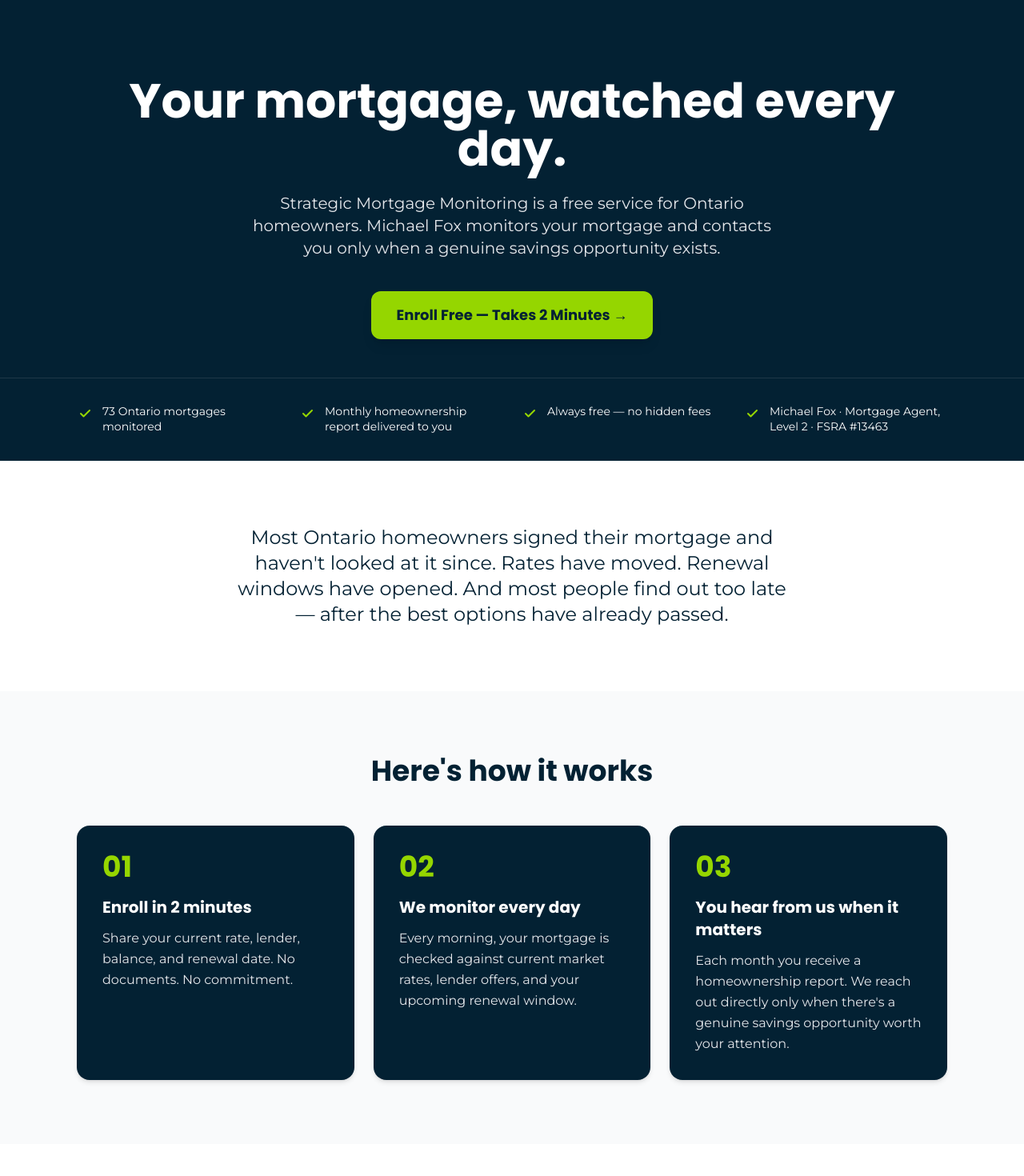
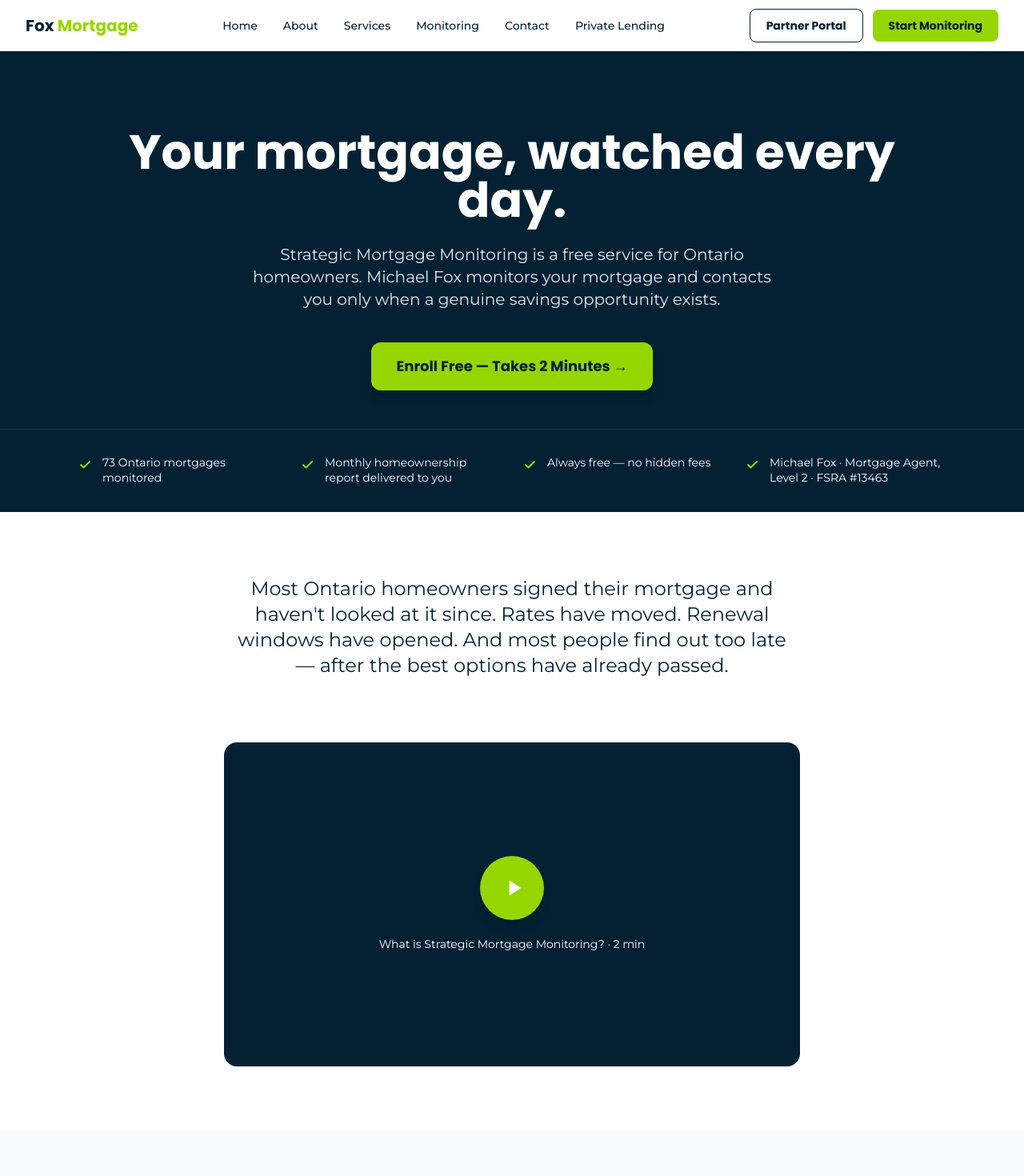
Before and after one commit to Foxmortgage2020/foxmortgage-ca, a Next.js app: page /smm in a window 1280 px wide. Shown: the top 1470 px of the page at 80% size. Built offline with nearby package versions, Linux system fonts and the light colour scheme.

Commit message:
fix: SMM page — restore header, add video placeholder FOX-49

```diff
--- a/app/smm/page.tsx
+++ b/app/smm/page.tsx
@@ -1,7 +1,8 @@
 'use client'
 
+import { useState } from 'react'
+import Nav from '@/components/nav'
 import Link from 'next/link'
-import { useState } from 'react'
 
 // ─── Inline icons ─────────────────────────────────────────────────────────────
 
@@ -80,10 +81,11 @@
 
   return (
     <main className="min-h-screen bg-white font-body text-[#032133]">
+      <Nav />
       {/* ════════════════════════════════════════════════════════════════════
           SECTION 1 — HERO
           ════════════════════════════════════════════════════════════════════ */}
-      <section className="bg-[#032133] text-white">
+      <section className="bg-[#032133] text-white pt-16">
         <div className="mx-auto max-w-5xl px-4 pt-20 pb-12 sm:px-6 sm:pt-24 lg:px-8">
           <div className="text-center">
             <h1 className="font-heading text-4xl font-bold leading-tight sm:text-5xl md:text-6xl">
@@ -131,6 +133,34 @@
             since. Rates have moved. Renewal windows have opened. And most people
             find out too late — after the best options have already passed.
           </p>
+        </div>
+      </section>
+
+      {/* VIDEO PLACEHOLDER — Michael to supply final video file or
+          Vimeo embed URL. Replace this entire block with:
+          <iframe src="YOUR_VIMEO_URL" ... />
+          Host on Vimeo, privacy-lock to foxmortgage.ca domain,
+          no autoplay, no Vimeo branding. */}
+      <section className="bg-white">
+        <div className="max-w-3xl mx-auto px-6 pb-20">
+          <div className="relative w-full overflow-hidden rounded-2xl bg-[#032133]" style={{ aspectRatio: '16 / 9' }}>
+            <div className="absolute inset-0 flex flex-col items-center justify-center">
+              <div className="flex h-20 w-20 items-center justify-center rounded-full bg-[#95D600] shadow-lg">
+                <svg
+                  xmlns="http://www.w3.org/2000/svg"
+                  viewBox="0 0 24 24"
+                  fill="#FFFFFF"
+                  className="ml-1 h-8 w-8"
+                  aria-hidden="true"
+                >
+                  <path d="M8 5v14l11-7z" />
+                </svg>
+              </div>
+              <p className="mt-5 text-sm text-white">
+                What is Strategic Mortgage Monitoring? · 2 min
+              </p>
+            </div>
+          </div>
         </div>
       </section>
 
```
